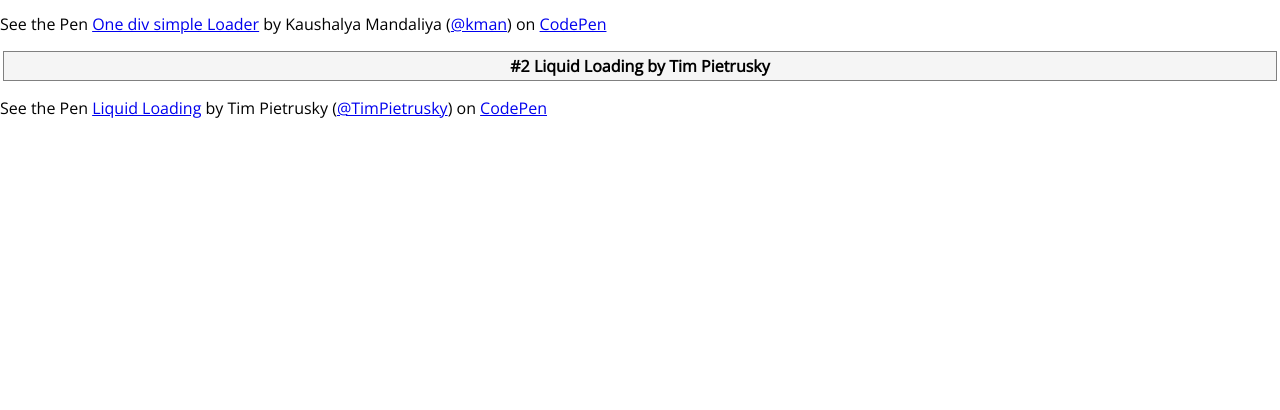
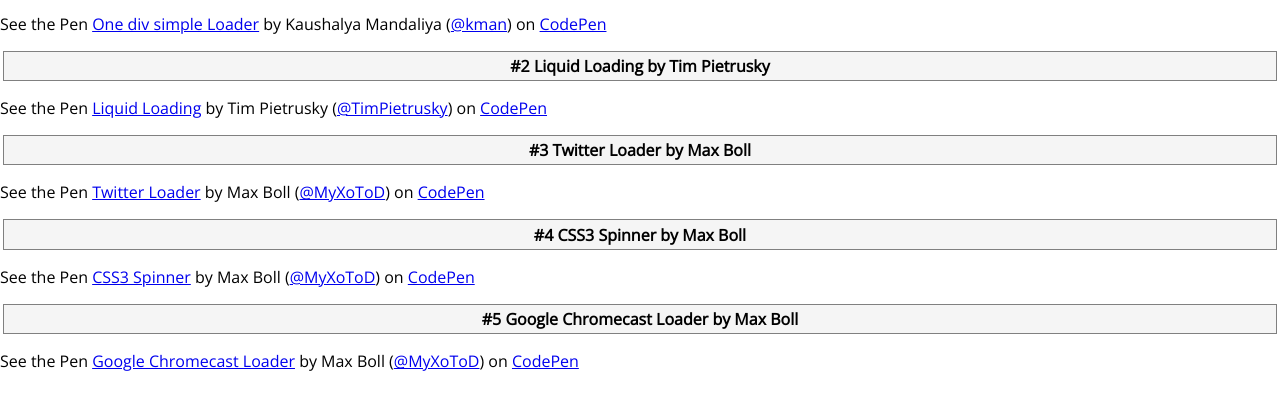
Before and after one commit to bullgit/loading, a plain HTML site: page index.html in a window 1280 px wide. Shown: the part 80-490 px from the top of the page. Drawn offline with nearby package versions, Linux system fonts and the light colour scheme; a script that the page names is missing.

Commit message:
Added new CSS loaders by Max

```diff
--- a/index.html
+++ b/index.html
@@ -18,6 +18,17 @@
 <div class="number">#2 Liquid Loading by Tim Pietrusky</div>
 <p data-height="268" data-theme-id="168" data-slug-hash="Indcm" data-user="TimPietrusky" data-default-tab="result" class='codepen'>See the Pen <a href='http://codepen.io/TimPietrusky/pen/Indcm'>Liquid Loading</a> by Tim Pietrusky (<a href='http://codepen.io/TimPietrusky'>@TimPietrusky</a>) on <a href='http://codepen.io'>CodePen</a></p>
 <!-- 2 Over -->
-
+<!-- 3 -->
+<div class="number">#3 Twitter Loader by Max Boll</div>
+<p data-height="268" data-theme-id="168" data-slug-hash="ayDgk" data-user="MyXoToD" data-default-tab="result" class='codepen'>See the Pen <a href='http://codepen.io/MyXoToD/pen/ayDgk'>Twitter Loader</a> by Max Boll (<a href='http://codepen.io/MyXoToD'>@MyXoToD</a>) on <a href='http://codepen.io'>CodePen</a></p>
+<!-- 3 Over -->
+<!-- 4 -->
+<div class="number">#4 CSS3 Spinner by Max Boll</div>
+<p data-height="268" data-theme-id="168" data-slug-hash="JtBfh" data-user="MyXoToD" data-default-tab="result" class='codepen'>See the Pen <a href='http://codepen.io/MyXoToD/pen/JtBfh'>CSS3 Spinner</a> by Max Boll (<a href='http://codepen.io/MyXoToD'>@MyXoToD</a>) on <a href='http://codepen.io'>CodePen</a></p>
+<!-- 4 Over -->
+<!-- 5 -->
+<div class="number">#5 Google Chromecast Loader by Max Boll</div>
+<p data-height="268" data-theme-id="168" data-slug-hash="pBtzy" data-user="MyXoToD" data-default-tab="result" class='codepen'>See the Pen <a href='http://codepen.io/MyXoToD/pen/pBtzy'>Google Chromecast Loader</a> by Max Boll (<a href='http://codepen.io/MyXoToD'>@MyXoToD</a>) on <a href='http://codepen.io'>CodePen</a></p>
+<!-- 5 Over -->
 </body>
 </html>
```
